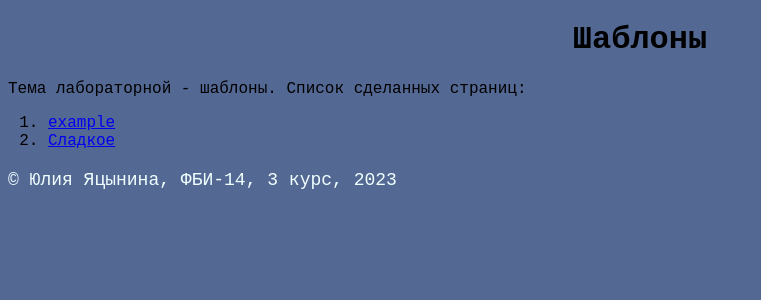
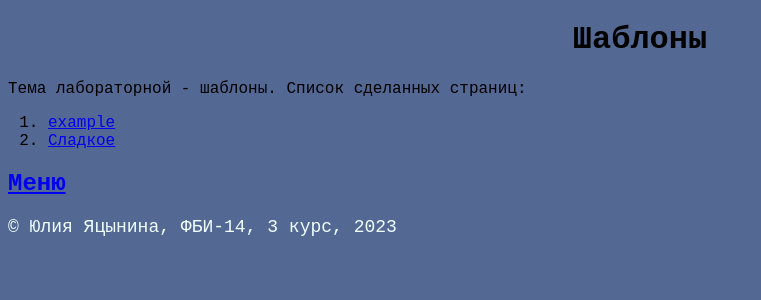
Before and after one commit to JuliaYatsynina/web-programming-labs-2, a Flask app: page /lab2/ in a window 1280 px wide. Shown: the part 28-328 px from the top of the page, without its empty margins (0-761 px from the left). Run offline with Flask 3, Linux system fonts and the light colour scheme.

Commit message:
добавлены ссылки

```diff
--- a/templates/base.html
+++ b/templates/base.html
@@ -13,6 +13,7 @@
 
     <main>
         {% block main %}{% endblock %}
+        <h2><a href="/menu" target="_blank">Меню</a></h2>
     </main>
 
     <footer>
```
